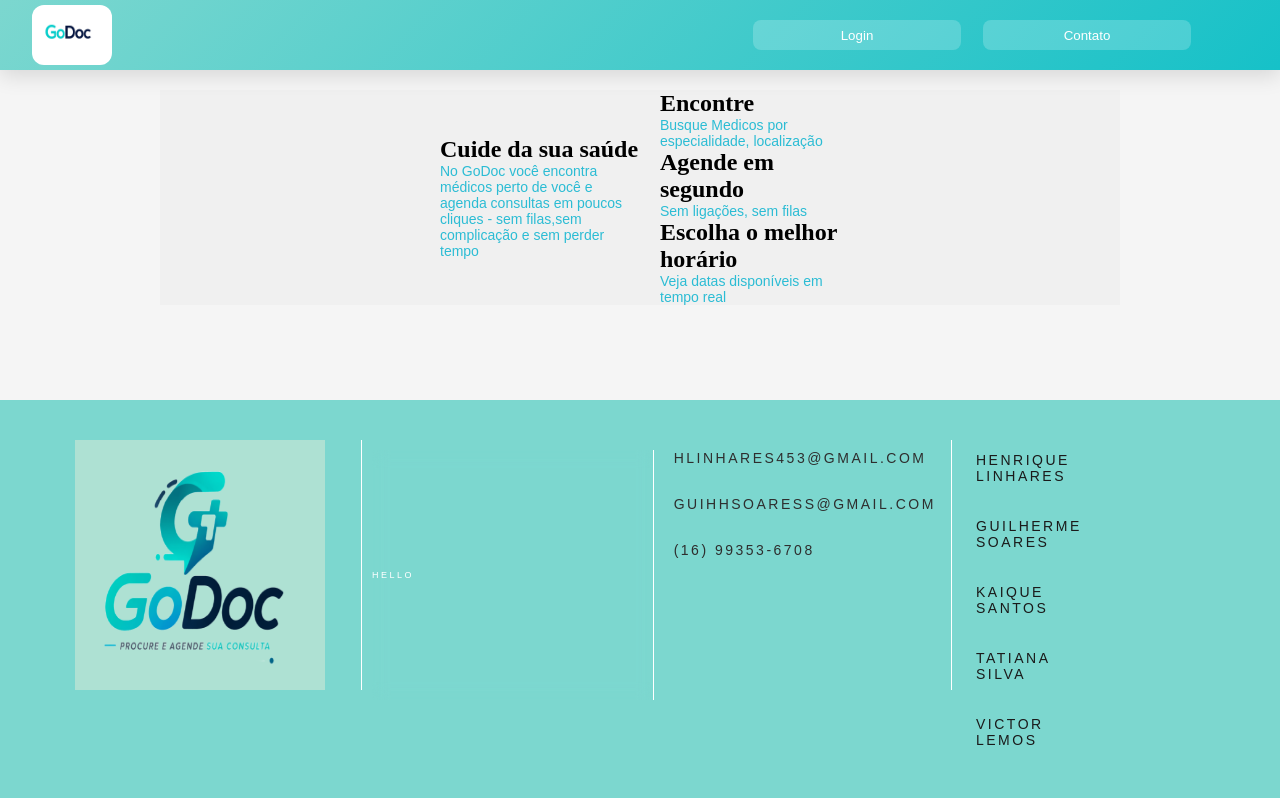
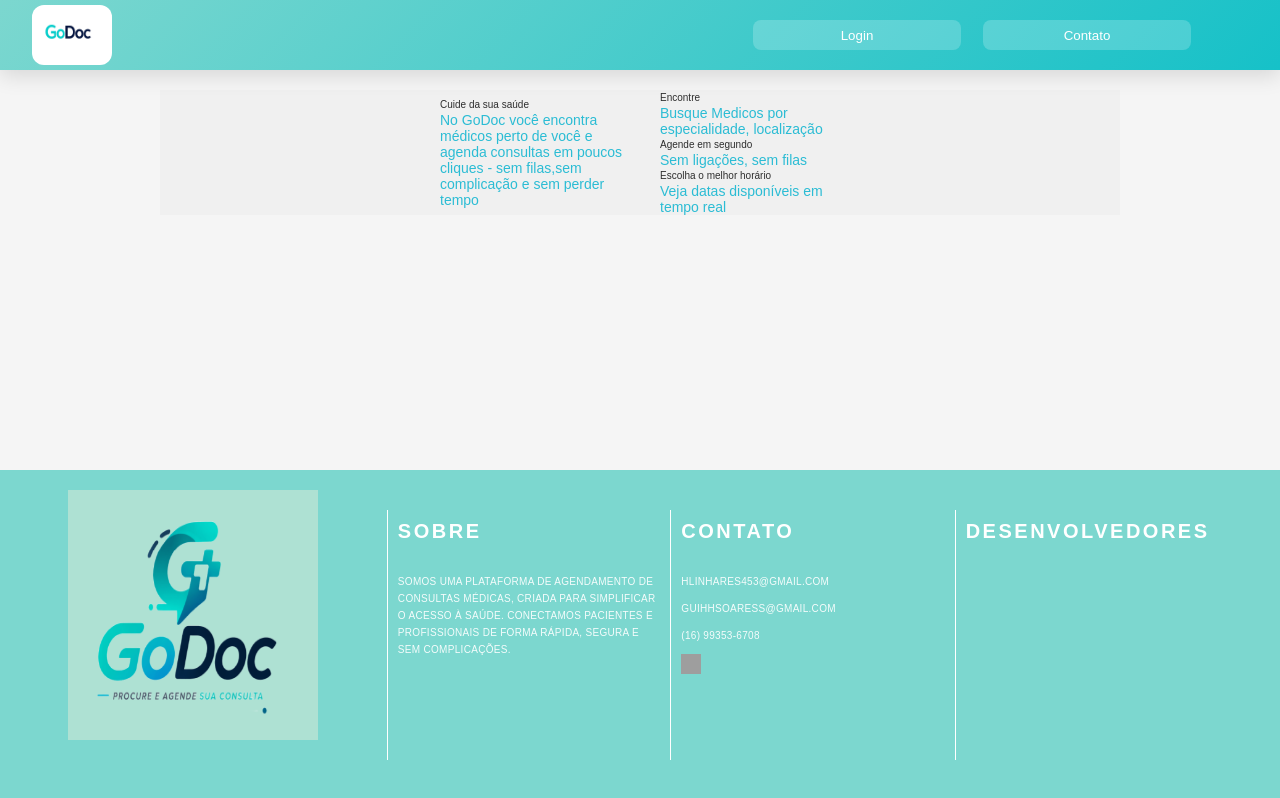
Before and after one commit to Henrique-Linhares/godoc, a Next.js app in the folder Front/: page / in a window 1280 px wide. Built offline with nearby package versions, Linux system fonts and the light colour scheme; grey boxes are pictures that could not be loaded.

Commit message:
Incrementado Footer

```diff
--- a/Front/app/components/Structure/Footer/Footer.tsx
+++ b/Front/app/components/Structure/Footer/Footer.tsx
@@ -8,24 +8,43 @@
         <div className={styles.logo}>
           <Image src={'/godoc_logo.png'} alt="Godoc" width={250} height={250} />
         </div>
+        <div className={styles.itemBox}>
           <div className={styles.contacContainer}>
-                    HELLO
+            <strong>Sobre</strong>
+            <div className={styles.box}>
+              <label>Somos uma plataforma de agendamento de consultas médicas, criada para simplificar o acesso à saúde. Conectamos pacientes e profissionais de forma rápida, segura e sem complicações.</label>
+            </div>
           </div>
           <div className={styles.suportContainer}>
-                    <span>hlinhares453@gmail.com</span>
-                    <span>guihhsoaress@gmail.com</span>
-                    <span>(16) 99353-6708</span>
+            <strong>Contato</strong>
+            <div className={styles.box}>
+              <label>hlinhares453@gmail.com</label>
+              <label>guihhsoaress@gmail.com</label>
+              <label>(16) 99353-6708</label>
+              <Image
+                src="/instagram.png"
+                alt="Instagram"
+                width={20}
+                height={20}
+              />
+            </div>
           </div>
           <div className={styles.devContainer}>
-                    <span className={styles.item}>Henrique Linhares </span>
-                    <span className={styles.item}>Guilherme Soares</span>
-                    <span className={styles.item}>Kaique Santos</span>
-                    <span className={styles.item}>Tatiana Silva</span>
-                    <span className={styles.item}>Victor Lemos</span>
+            <strong>Desenvolvedores</strong>
+            <div className={styles.box}>
+              {/* {devNames.map((item) => (
+              <label>{item}</label>
+            ))} */}
             </div>
           </div>
         </div>
-    )
+      </div>
+    </div>
+
+  );
 }
 
+
+
+
 export default Footer
--- a/Front/app/components/Structure/Footer/footer.module.css
+++ b/Front/app/components/Structure/Footer/footer.module.css
@@ -1,3 +1,4 @@
+
 .footerContainer {
   display: flex;
   align-items: center;
@@ -5,11 +6,9 @@
   background-color: #7cd7cf;
   margin: 0px;
 
-  font-family: "Instrument Sans", sans-serif;
 
   color: white;
-  font-size: 9px;
-  font-weight: 500;
+
   letter-spacing: 2.5px;
   text-transform: uppercase;
 }
@@ -20,7 +19,7 @@
   justify-content: space-between;
 
   padding: 10px;
-  margin: 30px;
+  margin: 10px;
 }
 
 .logo {
@@ -31,27 +30,26 @@
   align-items: center;
   justify-content: center;
 
-  border-right: 1px solid rgb(255, 255, 255);
 }
 
 .contacContainer {
   width: 35%;
   height: 250px;
+  border-right: 1px solid rgb(255, 255, 255);
+  border-left: 1px solid rgb(255, 255, 255);
+
   display: flex;
-  align-items: center;
-  justify-content: start;
+  flex-direction: column;
+  gap: 30px;
 
-  border-right: 1px solid rgb(255, 255, 255);
-
-  backdrop-filter: blur(8px);
-  margin: 10px;
-  gap: 10px;
+  padding: 10px;
 }
 
 .suportContainer {
   width: 35%;
   height: 250px;
   border-right: 1px solid rgb(255, 255, 255);
+
 
   display: flex;
   flex-direction: column;
@@ -76,8 +74,7 @@
   padding: 2px 14px;
   border-radius: 12px;
 
-  font-size: 14px;
-  font-weight: 500;
+
   color: #1a1a1a;
 
   transition: all 0.2s ease;
--- a/Front/app/globals.css
+++ b/Front/app/globals.css
@@ -1,11 +1,9 @@
-/* RESET */
 * {
   margin: 0;
   padding: 0;
   box-sizing: border-box;
 }
 
-/* BASE */
 html,
 body {
   height: 100%;
@@ -14,14 +12,12 @@
   background: #f5f5f5;
 }
 
-/* ROOT APP */
 .app {
   display: flex;
   flex-direction: column;
   min-height: 100vh;
 }
 
-/* HEADER */
 header {
   height: 70px;
   flex-shrink: 0;
@@ -36,7 +32,6 @@
   box-shadow: 0 4px 12px rgba(0, 0, 0, 0.1);
 }
 
-/* MAIN (MEIO) */
 .main {
   flex: 1;
 
@@ -46,7 +41,6 @@
   width: 100%;
 }
 
-/* CONTAINER CENTRAL */
 .page {
   flex: 1;
 
@@ -70,7 +64,6 @@
   justify-content: center;
 
   background: #222;
-  color: #fff;
 }
 
 /* EXEMPLO DE USO COM % */
@@ -95,6 +88,30 @@
   color: #000000;
 }
 
+h2 {
+  font-family: 'Poppins', sans-serif;
+  font-size: 10px;
+  font-weight: 400;
+    line-height: 1.5;
+  color: #2E2E2E;
+}
+
+strong {
+  font-family: 'Poppins', sans-serif;
+  font-size: 20px;
+  font-weight: 700;
+  color: #ffffff;
+}
+
+label {
+  font-family: 'Poppins', sans-serif;
+font-size: 10px;
+font-weight: 400;
+line-height: 1.7;
+letter-spacing: 0.3px;
+color: rgba(255, 255, 255, 0.92);
+}
+
 span {
   font-family: 'Poppins', sans-serif;
   font-size: 14px;
```
Lines whose indentation alone changed are shown as unchanged.
